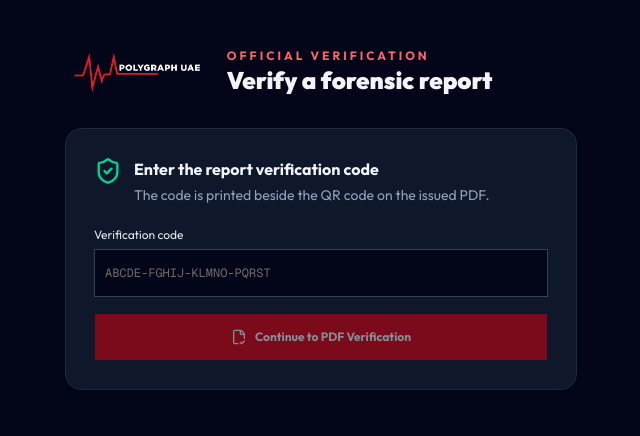
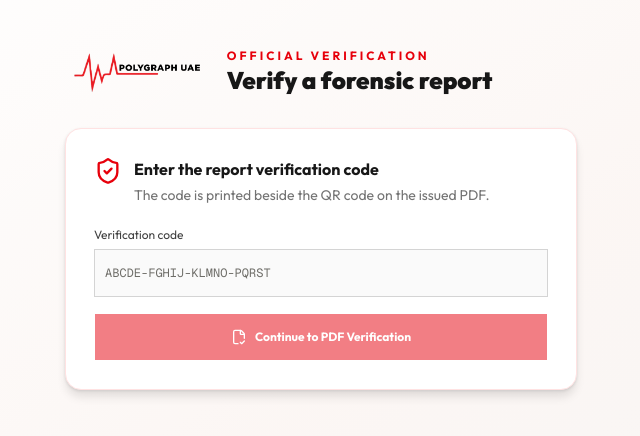
Before and after one commit to lradigitalpte/polygraph-fe, a Next.js app in the folder apps/web/: page /verify in a window 1280 px wide. Shown: the top 436 px of the page, without its empty margins (319-959 px from the left). Built offline with nearby package versions, Linux system fonts and the light colour scheme.

Commit message:
fixed the link

```diff
--- a/apps/web/src/app/dashboard/(main)/reports/[examId]/page.tsx
+++ b/apps/web/src/app/dashboard/(main)/reports/[examId]/page.tsx
@@ -79,6 +79,7 @@ export default function ReportBuilderPage() {
   const [examinerId, setExaminerId] = React.useState("");
   const [authorizationConfirmed, setAuthorizationConfirmed] = React.useState(false);
   const [examinerSignature, setExaminerSignature] = React.useState<{ image: string; title: string; organization: string } | null>(null);
+  const [signatureError, setSignatureError] = React.useState("");
 
   // Form states
   const [verdict, setVerdict] = React.useState<string>("NDI");
@@ -200,7 +201,9 @@ export default function ReportBuilderPage() {
         const assignedExaminerId = exam.examiner_id ? String(exam.examiner_id) : "";
         setExaminerId(assignedExaminerId);
         if (assignedExaminerId) {
-          setExaminerSignature(await fetchExaminerSignature(Number(assignedExaminerId)).catch(() => null));
+          const signature = await fetchExaminerSignature(Number(assignedExaminerId)).catch(() => null);
+          setExaminerSignature(signature);
+          setSignatureError(signature ? "" : "This examiner has not uploaded a report signature in My Profile.");
         }
 
         const legacy = parseLegacyImportNotes(appointment?.notes);
@@ -959,9 +962,22 @@ export default function ReportBuilderPage() {
                 const id = String(value ?? "");
                 setExaminerId(id);
                 setAuthorizationConfirmed(false);
-                void fetchExaminerSignature(Number(id)).then(setExaminerSignature).catch(() => setExaminerSignature(null));
+                setSignatureError("");
+                void fetchExaminerSignature(Number(id))
+                  .then((signature) => {
+                    setExaminerSignature(signature);
+                    setSignatureError("");
+                  })
+                  .catch(() => {
+                    setExaminerSignature(null);
+                    setSignatureError("This examiner has not uploaded a report signature in My Profile.");
+                  });
               }}>
-                <SelectTrigger><SelectValue placeholder="Select examiner" /></SelectTrigger>
+                <SelectTrigger>
+                  <span className="truncate">
+                    {examiners.find((item) => String(item.id) === examinerId)?.name || "Select examiner"}
+                  </span>
+                </SelectTrigger>
                 <SelectContent>
                   {examiners.map((examiner) => <SelectItem key={examiner.id} value={String(examiner.id)}>{examiner.name}{examiner.has_signature ? "" : " (signature missing)"}</SelectItem>)}
                 </SelectContent>
@@ -972,6 +988,11 @@ export default function ReportBuilderPage() {
                 <img src={examinerSignature.image} alt="Examiner signature" className="h-14 max-w-56 object-contain" />
                 <p className="font-bold">{examiners.find((item) => String(item.id) === examinerId)?.name}</p>
                 <p className="text-xs">{examinerSignature.title}</p><p className="text-xs">{examinerSignature.organization}</p>
+              </div>
+            )}
+            {signatureError && (
+              <div className="rounded-xl border border-amber-300 bg-amber-50 p-3 text-sm font-medium text-amber-900">
+                {signatureError} Ask the examiner to open My Profile → Report Signature and upload a PNG signature before finalizing.
               </div>
             )}
             <label className="flex items-start gap-3 rounded-xl border p-3 text-sm">
--- a/apps/web/src/app/verify/[code]/page.tsx
+++ b/apps/web/src/app/verify/[code]/page.tsx
@@ -33,35 +33,35 @@ export default function VerifyReportPage() {
   }
 
   return (
-    <main className="min-h-screen bg-slate-950 px-4 py-12 text-slate-100">
+    <main className="min-h-screen bg-gradient-to-br from-white via-red-50/40 to-neutral-100 px-4 py-12 text-neutral-900">
       <div className="mx-auto max-w-xl">
         <div className="mb-8 flex items-center gap-4">
-          <img src="/logo.png" alt="Polygraph UAE" className="h-12 w-auto rounded bg-white p-2" />
+          <img src="/logo-print.png" alt="Polygraph UAE" className="h-12 w-auto object-contain" />
           <div>
-            <p className="text-xs font-bold uppercase tracking-[0.25em] text-red-400">Official verification</p>
+            <p className="text-xs font-bold uppercase tracking-[0.25em] text-red-600">Official verification</p>
             <h1 className="text-2xl font-black">Verify a forensic report</h1>
           </div>
         </div>
 
-        <section className="rounded-2xl border border-slate-800 bg-slate-900 p-6 shadow-2xl">
+        <section className="rounded-2xl border border-red-100 bg-white p-6 shadow-xl shadow-red-950/5">
           {record ? (
-            <div className="mb-6 flex gap-3 rounded-xl border border-emerald-800 bg-emerald-950/50 p-4">
-              <ShieldCheck className="mt-0.5 h-6 w-6 shrink-0 text-emerald-400" />
+            <div className="mb-6 flex gap-3 rounded-xl border border-emerald-200 bg-emerald-50 p-4">
+              <ShieldCheck className="mt-0.5 h-6 w-6 shrink-0 text-emerald-600" />
               <div>
-                <p className="font-bold text-emerald-300">Verification record found</p>
-                <p className="mt-1 font-mono text-sm text-slate-300">{record.verification_code}</p>
-                {record.issued_at && <p className="mt-1 text-xs text-slate-400">Issued {new Date(record.issued_at).toLocaleString()}</p>}
+                <p className="font-bold text-emerald-800">Verification record found</p>
+                <p className="mt-1 font-mono text-sm text-neutral-800">{record.verification_code}</p>
+                {record.issued_at && <p className="mt-1 text-xs text-neutral-500">Issued {new Date(record.issued_at).toLocaleString()}</p>}
               </div>
             </div>
           ) : !error ? (
-            <p className="mb-6 text-sm text-slate-400">Checking verification record…</p>
+            <p className="mb-6 text-sm text-neutral-500">Checking verification record…</p>
           ) : null}
 
-          <div className="rounded-xl border border-dashed border-slate-600 p-7 text-center">
-            <Upload className="mx-auto mb-3 h-9 w-9 text-slate-400" />
+          <div className="rounded-xl border border-dashed border-red-200 bg-red-50/30 p-7 text-center">
+            <Upload className="mx-auto mb-3 h-9 w-9 text-red-600" />
             <p className="font-semibold">Upload the received PDF</p>
-            <p className="mt-1 text-sm text-slate-400">We compare its SHA-256 fingerprint with the originally issued file.</p>
-            <label className="mt-5 inline-flex cursor-pointer items-center gap-2 rounded-lg bg-red-600 px-5 py-2.5 text-sm font-bold hover:bg-red-500">
+            <p className="mt-1 text-sm text-neutral-500">We compare its SHA-256 fingerprint with the originally issued file.</p>
+            <label className="mt-5 inline-flex cursor-pointer items-center gap-2 rounded-lg bg-red-600 px-5 py-2.5 text-sm font-bold text-white hover:bg-red-700">
               <FileCheck2 className="h-4 w-4" />
               {checking ? "Verifying…" : "Choose PDF"}
               <input type="file" accept="application/pdf,.pdf" className="hidden" disabled={checking || !record} onChange={(event) => void handleFile(event.target.files?.[0])} />
@@ -69,22 +69,22 @@ export default function VerifyReportPage() {
           </div>
 
           {result && (
-            <div className={`mt-6 flex gap-3 rounded-xl border p-4 ${result.valid ? "border-emerald-700 bg-emerald-950/50" : "border-red-700 bg-red-950/50"}`}>
-              {result.valid ? <CheckCircle2 className="h-7 w-7 shrink-0 text-emerald-400" /> : <TriangleAlert className="h-7 w-7 shrink-0 text-red-400" />}
+            <div className={`mt-6 flex gap-3 rounded-xl border p-4 ${result.valid ? "border-emerald-200 bg-emerald-50" : "border-red-200 bg-red-50"}`}>
+              {result.valid ? <CheckCircle2 className="h-7 w-7 shrink-0 text-emerald-600" /> : <TriangleAlert className="h-7 w-7 shrink-0 text-red-600" />}
               <div>
-                <p className={`font-black ${result.valid ? "text-emerald-300" : "text-red-300"}`}>{result.valid ? "AUTHENTIC REPORT" : "VERIFICATION FAILED"}</p>
-                <p className="mt-1 text-sm text-slate-300">{result.message}</p>
+                <p className={`font-black ${result.valid ? "text-emerald-800" : "text-red-800"}`}>{result.valid ? "AUTHENTIC REPORT" : "VERIFICATION FAILED"}</p>
+                <p className="mt-1 text-sm text-neutral-700">{result.message}</p>
               </div>
             </div>
           )}
 
           {error && (
-            <div className="mt-6 flex gap-3 rounded-xl border border-red-800 bg-red-950/50 p-4 text-sm text-red-200">
+            <div className="mt-6 flex gap-3 rounded-xl border border-red-200 bg-red-50 p-4 text-sm text-red-800">
               <TriangleAlert className="h-5 w-5 shrink-0" /> {error}
             </div>
           )}
         </section>
-        <p className="mt-5 text-center text-xs text-slate-500">The uploaded file is processed only to calculate its cryptographic fingerprint.</p>
+        <p className="mt-5 text-center text-xs text-neutral-500">The uploaded file is processed only to calculate its cryptographic fingerprint.</p>
       </div>
     </main>
   );
--- a/apps/web/src/app/verify/page.tsx
+++ b/apps/web/src/app/verify/page.tsx
@@ -19,38 +19,38 @@ export default function VerificationEntryPage() {
   }
 
   return (
-    <main className="min-h-screen bg-slate-950 px-4 py-12 text-slate-100">
+    <main className="min-h-screen bg-gradient-to-br from-white via-red-50/40 to-neutral-100 px-4 py-12 text-neutral-900">
       <div className="mx-auto max-w-lg">
         <div className="mb-8 flex items-center gap-4">
-          <img src="/logo.png" alt="Polygraph UAE" className="h-12 w-auto object-contain" />
+          <img src="/logo-print.png" alt="Polygraph UAE" className="h-12 w-auto object-contain" />
           <div>
-            <p className="text-xs font-bold uppercase tracking-[0.25em] text-red-400">Official verification</p>
+            <p className="text-xs font-bold uppercase tracking-[0.25em] text-red-600">Official verification</p>
             <h1 className="text-2xl font-black">Verify a forensic report</h1>
           </div>
         </div>
 
-        <section className="rounded-2xl border border-slate-800 bg-slate-900 p-7 shadow-2xl">
+        <section className="rounded-2xl border border-red-100 bg-white p-7 shadow-xl shadow-red-950/5">
           <div className="mb-6 flex gap-3">
-            <ShieldCheck className="h-7 w-7 shrink-0 text-emerald-400" />
+            <ShieldCheck className="h-7 w-7 shrink-0 text-red-600" />
             <div>
               <h2 className="font-bold">Enter the report verification code</h2>
-              <p className="mt-1 text-sm text-slate-400">The code is printed beside the QR code on the issued PDF.</p>
+              <p className="mt-1 text-sm text-neutral-500">The code is printed beside the QR code on the issued PDF.</p>
             </div>
           </div>
 
           <form className="space-y-4" onSubmit={continueToVerification}>
             <div className="space-y-2">
-              <Label htmlFor="verification-code" className="text-slate-200">Verification code</Label>
+              <Label htmlFor="verification-code" className="text-neutral-700">Verification code</Label>
               <Input
                 id="verification-code"
                 value={code}
                 onChange={(event) => setCode(event.target.value)}
                 placeholder="ABCDE-FGHIJ-KLMNO-PQRST"
                 autoComplete="off"
-                className="h-12 border-slate-700 bg-slate-950 font-mono uppercase text-white"
+                className="h-12 border-neutral-300 bg-neutral-50 font-mono uppercase text-neutral-950 focus-visible:border-red-500 focus-visible:ring-red-500/20"
               />
             </div>
-            <Button type="submit" disabled={!normalized} className="h-12 w-full gap-2 bg-red-600 font-bold hover:bg-red-500">
+            <Button type="submit" disabled={!normalized} className="h-12 w-full gap-2 bg-red-600 font-bold text-white hover:bg-red-700">
               <FileCheck2 className="h-4 w-4" /> Continue to PDF Verification
             </Button>
           </form>
```
